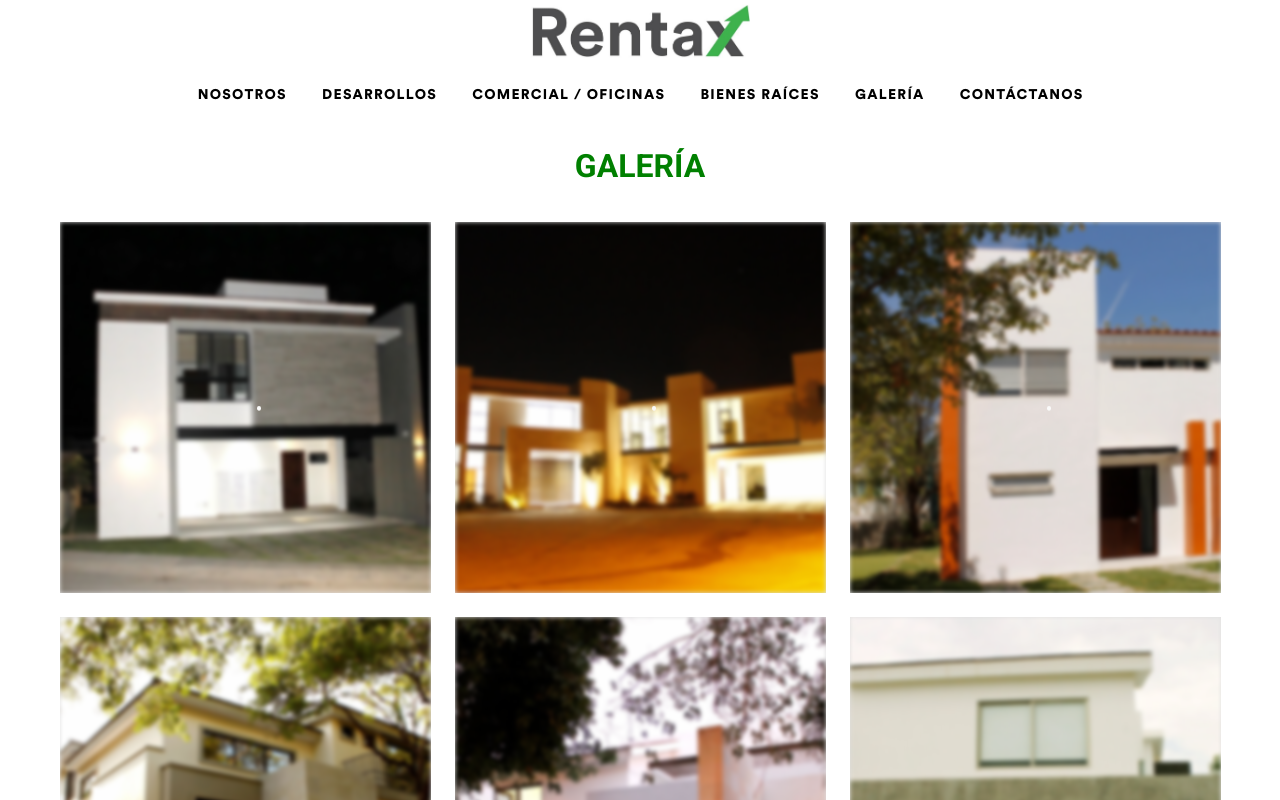
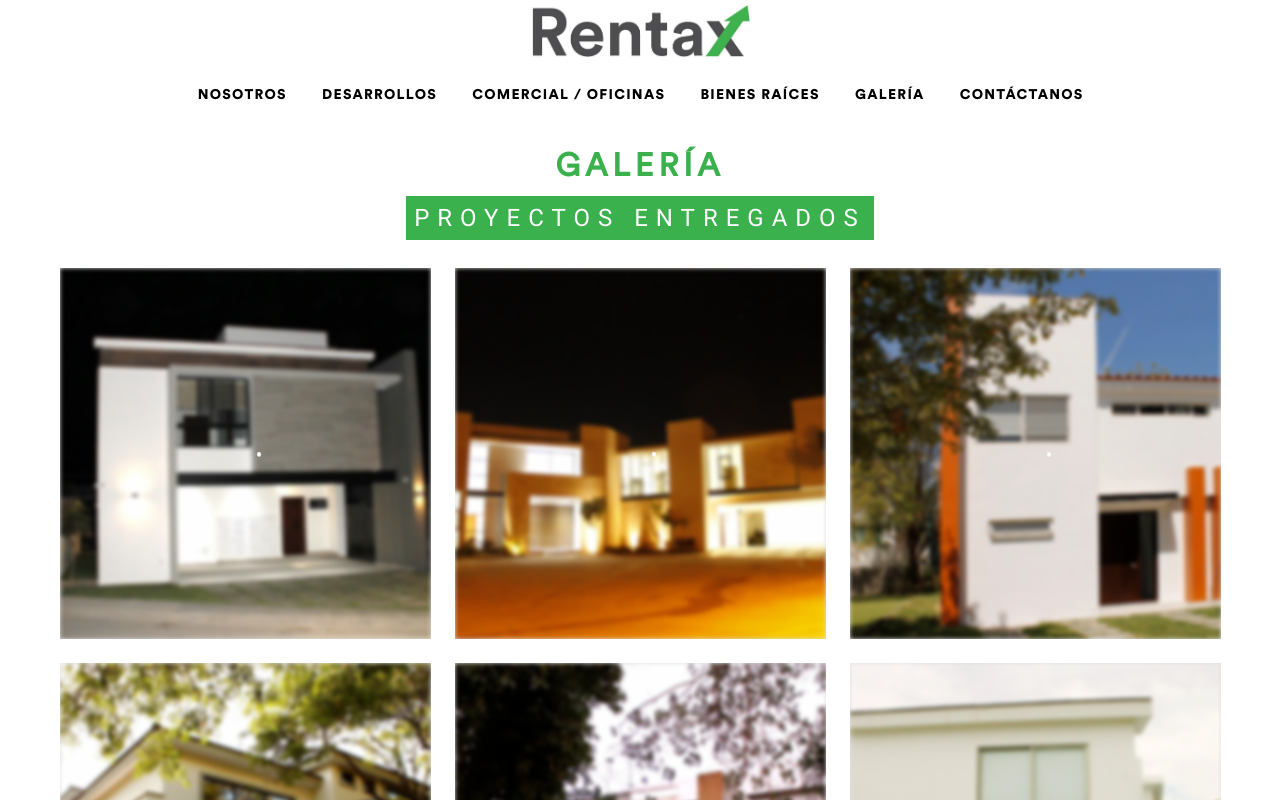
Before and after one commit to nalivcz/rentax-front, a Vue app: page /galeria in a window 1280 px wide. Shown: the top 800 px of the page. Built offline with nearby package versions, Linux system fonts and the light colour scheme.

Commit message:
se termino responsividad en el apartado de contactanos y galeria

```diff
--- a/src/views/contactanos/ContactanosIndex.vue
+++ b/src/views/contactanos/ContactanosIndex.vue
@@ -1,5 +1,6 @@
 <template>
-    <div style="padding-left:10%; padding-right:10%;" class="CircularStd-Book" >
+    <div>
+        <div style="padding-left:10%; padding-right:10%;" class="CircularStd-Book hidden-sm-and-down" >
             <div style="background-color:#edeef0; display: flex; flex-direction : column; padding-left:10%; padding-right:10%;">
                 <div style="color: #505052;display: flex; flex-direction : column; padding-left:10%; padding-right:10%; margin-left:10px;">
                     <span style="font-size:32px " class="CircularStd-Bold">Me interesa</span>
@@ -126,7 +127,77 @@
                 </div>
             </div>
         </div>
-
+        <div class="hidden-md-and-up" style="background-color:#edeef0; display: flex; flex-direction : column; padding-top:5%;">
+            <div
+                style="color: #505052;display: flex; flex-direction : column; padding-left:10%; padding-right:10%; margin-left:10px;">
+                <span style="font-size:16px " class="CircularStd-Bold">Me interesa</span>
+            </div>
+            <div style="background-color:#4d4d4f; color:white; display: flex; flex-direction : row; justify-content:space-around; padding-left:1px; padding-right:1px; padding-top:10px;padding-bottom:10px; margin-right:15px; margin-left:15px;">
+                <div style="display: flex; flex-direction : row; justify-content:center; ">
+                    <span style="font-size:16px" class="">Rentar</span>
+                </div>
+                <div
+                    style="display: flex; flex-direction : row; justify-content:center; border-left: 2px solid #3e984d; border-right:  2px solid #3e984d; padding-left: 5%;  padding-right: 5%; ">
+                    <span style="font-size:16px" class="">Comprar</span>
+                </div>
+                <div style="display: flex; flex-direction : row; justify-content:center; ">
+                    <span style="font-size:16px" class="">Contrucción</span>
+                </div>
+            </div>
+            <div style="color:#505052;display: flex; flex-direction : column; padding-left:10%; padding-right:10%;">
+                <div style=" margin-left:10px;">
+                    <span style="font-size:16px " class="CircularStd-Bold">Ubicación</span>
+                </div>
+                <v-combobox v-model="select" :items="opcionesinteres" solo label="Buscar ubicación" dense></v-combobox>
+                <div style=" margin-left:10px;">
+                    <span style="font-size:16px " class="CircularStd-Bold">Tipo de inmueble</span>
+                </div>
+                <v-combobox v-model="select" :items="opcionesinteres" solo label="Seleccionar tipo de inmueble" dense>
+                </v-combobox>
+                <div style=" margin-left:10px;">
+                    <span style="font-size:16px " class="CircularStd-Bold">Recámaras</span>
+                </div>
+                <v-row>
+                    <v-col cols="6">
+                        <v-combobox v-model="select" :items="opcionesinteres" solo label="Sin mínimo" dense></v-combobox>
+                    </v-col>
+                    <v-col cols="6">
+                        <v-combobox v-model="select2" :items="opcionesUbicacioo" solo dense label="Sin máximo"></v-combobox>
+                    </v-col>
+                </v-row>
+                <div style=" margin-left:10px;">
+                    <span style="font-size:16px " class="CircularStd-Bold">Precio</span>
+                </div>
+                <v-combobox v-model="select" :items="opcionesinteres" solo label="Seleccionar precio" dense></v-combobox>
+                <div class="text-center">
+                    <v-btn rounded color="success" dark>
+                        <v-icon left>
+                            mdi-magnify
+                        </v-icon>
+                        <span class="CircularStd-Bold">BUSCAR</span>
+                    </v-btn>
+                </div>
+                <div style=" margin-left:10px; margin-top:30px;">
+                    <span style="font-size:16px " class="CircularStd-Bold">Datos del contacto</span>
+                </div>
+                <v-text-field v-model="nombre" background-color="white" color="black" label="* Nombre Completo" required>
+                </v-text-field>
+                <v-text-field v-model="nombre" background-color="white" color="black" label="* Teléfono" required>
+                </v-text-field>
+                <v-text-field v-model="nombre" background-color="white" color="black" label="* Presupuesto" required>
+                </v-text-field>
+                <v-textarea background-color="white" color="black" name="input-7-4" label="Comentarios"></v-textarea>
+                <div style=" margin-left:10px;">
+                    <span style="font-size:16px " class="CircularStd-Std">*Información obligatoria</span>
+                </div>
+                <div class="text-center" style="margin-top:20px; margin-bottom:20px;">
+                    <v-btn rounded color="success" dark>
+                        <span class="CircularStd-Bold">Enviar</span>
+                    </v-btn>
+                </div>
+            </div>
+        </div>
+    </div>
 </template>
 <script>
 
--- a/src/views/galeria/Galeria.vue
+++ b/src/views/galeria/Galeria.vue
@@ -1,12 +1,44 @@
 <template>
     <v-container>
-        <center><h1 style="color:green">GALERÍA</h1></center>
-        <v-row style="margin-top:20px">
+        <center><h1 style="color:#3ab14d; letter-spacing:5px;" class="CircularStd-Book">GALERÍA</h1></center>
+        <div style="margin-top:10px;" class="text-center">
+            <span class="hidden-sm-and-down"  style=" font-size:24px; background-color:#3ab14d; color: white; letter-spacing:8px; padding:8px;">PROYECTOS ENTREGADOS</span>
+            <span class="hidden-md-and-up"  style=" font-size:16px; background-color:#3ab14d; color: white; letter-spacing:4px; padding:2px;">PROYECTOS ENTREGADOS</span>
+        </div>
+        <v-row style="margin-top:20px" class="hidden-sm-and-down">
             <v-col
             v-for="item in items"
             :key="item"
             class="d-flex child-flex"
             cols="4"
+            >
+            <v-img
+                :src="require(`@/assets/Galeria/${item.srcImage}`)"
+                :lazy-src="require(`@/assets/Galeria/${item.srcImage}`)"
+                aspect-ratio="1"
+                class="grey lighten-2"
+            >
+                <template v-slot:placeholder>
+                <v-row
+                    class="fill-height ma-0"
+                    align="center"
+                    justify="center"
+                >
+                    <v-progress-circular
+                    indeterminate
+                    color="grey lighten-5"
+                    ></v-progress-circular>
+                </v-row>
+                </template>
+            </v-img>
+            </v-col>
+        </v-row>
+        <v-row style="margin-top:20px" class="hidden-md-and-up">
+            <v-col
+            v-for="item in items"
+            :key="item"
+            class="d-flex child-flex"
+            cols="12"
             >
             <v-img
                 :src="require(`@/assets/Galeria/${item.srcImage}`)"
```
Also changed, not shown: src/views/contactanos/helper.html (added), src/views/desarrollos/TuCasaMedida.vue (indentation only), 1 other file (tests, documents, lock files or other folders). Lines whose indentation alone changed are shown as unchanged.
